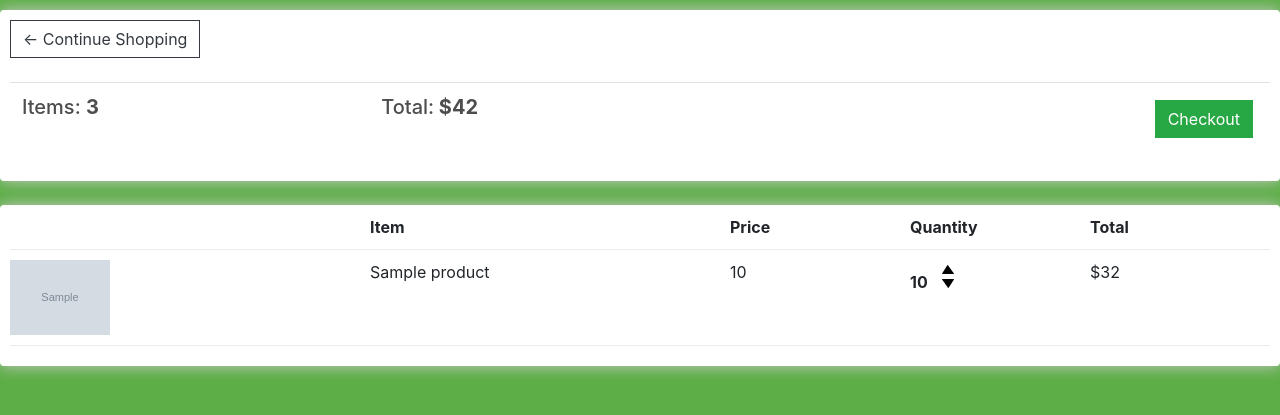
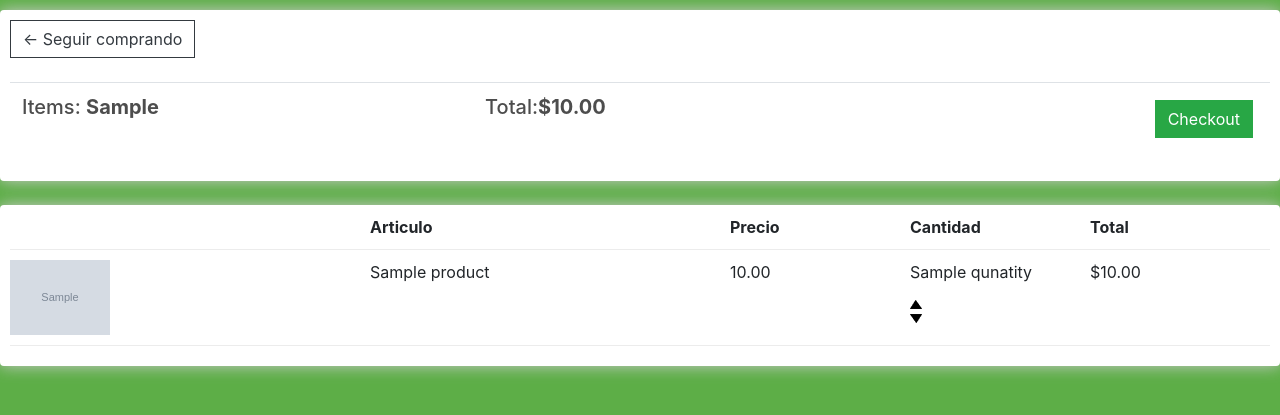
Before and after one commit to matiasumanzor/ecommercedj, a Django app: template store/templates/store/cart.html in a window 1280 px wide. Shown: the part 57-472 px from the top of the page. Run offline with Django 3.2, Linux system fonts and the light colour scheme; the template is opened without the code that fills it: most values are stand-ins (such as "Sample title", 1, 10 or a date in 2020); grey boxes marked "Sample" are stand-in pictures; lists and menus that the app fills with data are empty; some libraries are stand-ins or nearby versions.

Commit message:
Carrito de compras terminado favor de no tocar

```diff
--- a/store/templates/store/cart.html
+++ b/store/templates/store/cart.html
@@ -12,14 +12,14 @@
 		<div class="col-lg-12">
 			<div class="box-element">
 
-				<a  class="btn btn-outline-dark" href="{% url 'store' %}">&#x2190; Continue Shopping</a>
+				<a  class="btn btn-outline-dark" href="{% url 'store' %}">&#x2190; Seguir comprando</a>
 
 				<br>
 				<br>
 				<table class="table">
 					<tr>
-						<th><h5>Items: <strong>3</strong></h5></th>
-						<th><h5>Total:<strong> $42</strong></h5></th>
+						<th><h5>Items: <strong>{{order.get_cart_items}}</strong></h5></th>
+						<th><h5>Total:<strong>${{order.get_cart_total|floatformat:2}}</strong></h5></th>
 						<th>
 							<a  style="float:right; margin:5px;" class="btn btn-success" href="{% url 'checkout' %}">Checkout</a>
 						</th>
@@ -32,25 +32,25 @@
 			<div class="box-element">
 				<div class="cart-row">
 					<div style="flex:2"></div>
-					<div style="flex:2"><strong>Item</strong></div>
-					<div style="flex:1"><strong>Price</strong></div>
-					<div style="flex:1"><strong>Quantity</strong></div>
+					<div style="flex:2"><strong>Articulo</strong></div>
+					<div style="flex:1"><strong>Precio</strong></div>
+					<div style="flex:1"><strong>Cantidad</strong></div>
 					<div style="flex:1"><strong>Total</strong></div>
 				</div>
 				{% for item in items %}
 				<div class="cart-row">
 					<div style="flex:2"><img class="row-image" src="{{item.product.imageURL}}"></div>
 					<div style="flex:2"><p>{{item.product.name}}</p></div>
-					<div style="flex:1"><p>{{item.product.price}}</p></div>
+					<div style="flex:1"><p>{{item.get_total|floatformat:2}}</p></div>
 					<div style="flex:1">
-						<p class="quantity">{{item.quantity}}</p>
-						<div class="quantity">
+						<p class="qunatity">{{item.qunatity}}</p>
+						<div class="qunatity">
 							<img class="chg-quantity" src="{% static  'images/arriba.png' %}">
 
 							<img class="chg-quantity" src="{% static  'images/abajo.png' %}">
 						</div>
 					</div>
-					<div style="flex:1"><p>$32</p></div>
+					<div style="flex:1"><p>${{item.get_total|floatformat:2}}</p></div>
 				</div>
 				{% endfor %}
 			</div>
--- a/store/views.py
+++ b/store/views.py
@@ -15,8 +15,9 @@ def cart(request):
 	else:
 		#Create empty cart for now for non-logged in user
 		items = []
+		order = {'get_cart_total':0, 'get_cart_items':0}
 
-	context = {'items':items}
+	context = {'items':items, 'order': order}
 	return render(request, 'store/cart.html', context)
 
 def checkout(request):
```
Also changed, not shown: store/models.py (+48 -2 lines), db.sqlite3.
